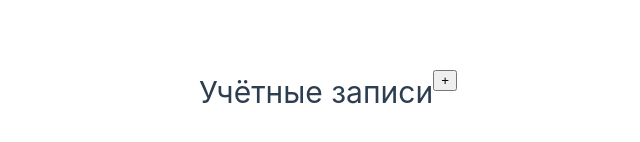
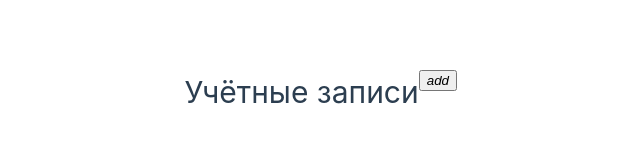
Before and after one commit to nasty23-star/selects, a Vue app: page / in a window 1280 px wide. Shown: the part 308-450 px from the top of the page, without its empty margins (103-743 px from the left). Built offline with nearby package versions, Linux system fonts and the light colour scheme; the HTML template or start-up script is replaced by a standard one.

Commit message:
Beer css и кнопка

```diff
--- a/package.json
+++ b/package.json
@@ -14,6 +14,8 @@
     "format": "prettier --write src/"
   },
   "dependencies": {
+    "beercss": "^3.9.7",
+    "material-dynamic-colors": "^1.1.2",
     "pinia": "^3.0.1",
     "vue": "^3.5.13",
     "vue-router": "^4.5.0"
--- a/src/App.vue
+++ b/src/App.vue
@@ -1,6 +1,8 @@
 <script setup lang="ts">
 // import { RouterLink, RouterView } from 'vue-router'
 // import HelloWorld from './components/HelloWorld.vue'
+import "beercss";
+import "material-dynamic-colors";
 </script>
 
 <template>
@@ -9,7 +11,9 @@
 
     <div class="wrapper">
       <h1>Учётные записи</h1>
-      <button>+</button>
+      <button class="border square tertiary-border tertiary-text small medium-elevate">
+  <i>add</i>
+</button>
       <!-- <HelloWorld msg="You did it!" />
 
       <nav>
@@ -27,7 +31,10 @@ header {
   line-height: 1.5;
   max-height: 100vh;
 }
-
+.wrapper {
+  display: flex;
+  align-items: center;
+}
 .logo {
   display: block;
   margin: 0 auto 2rem;
```
Also changed, not shown: 1 other file (tests, documents, lock files or other folders).
